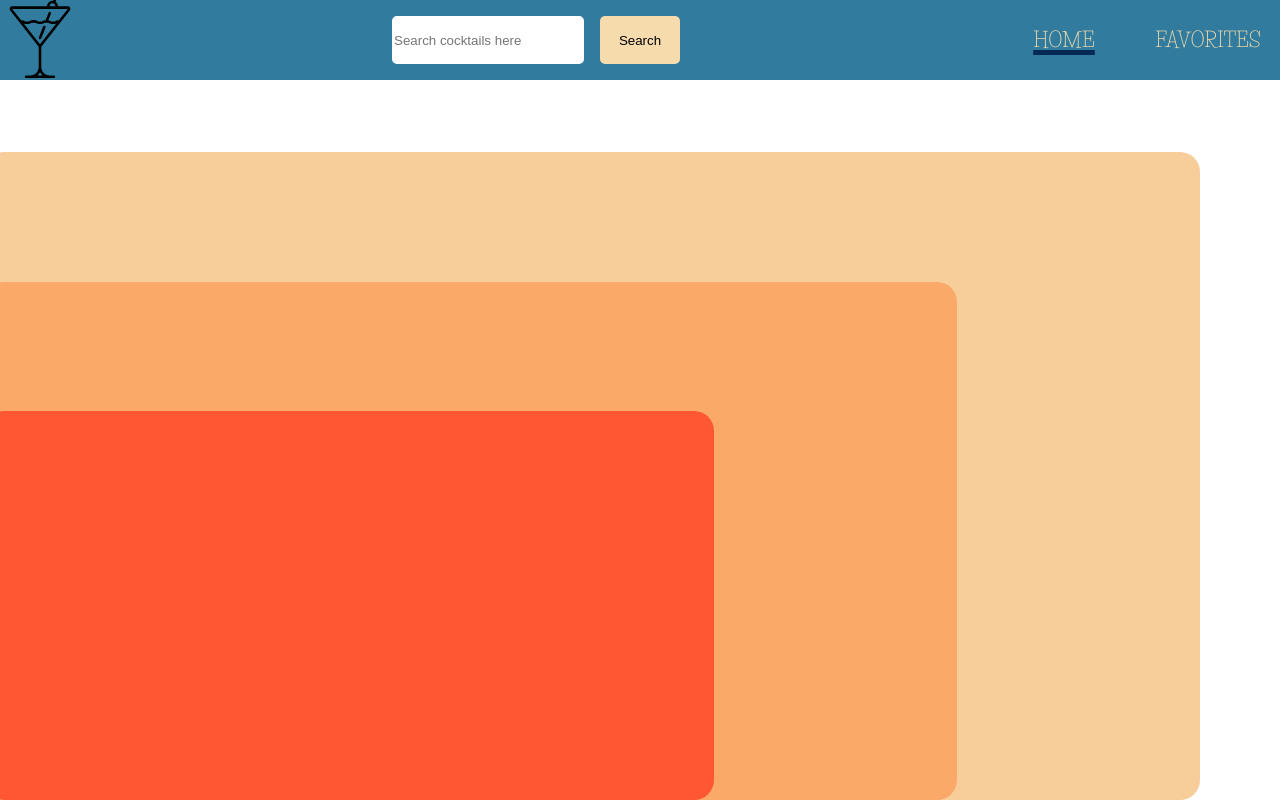
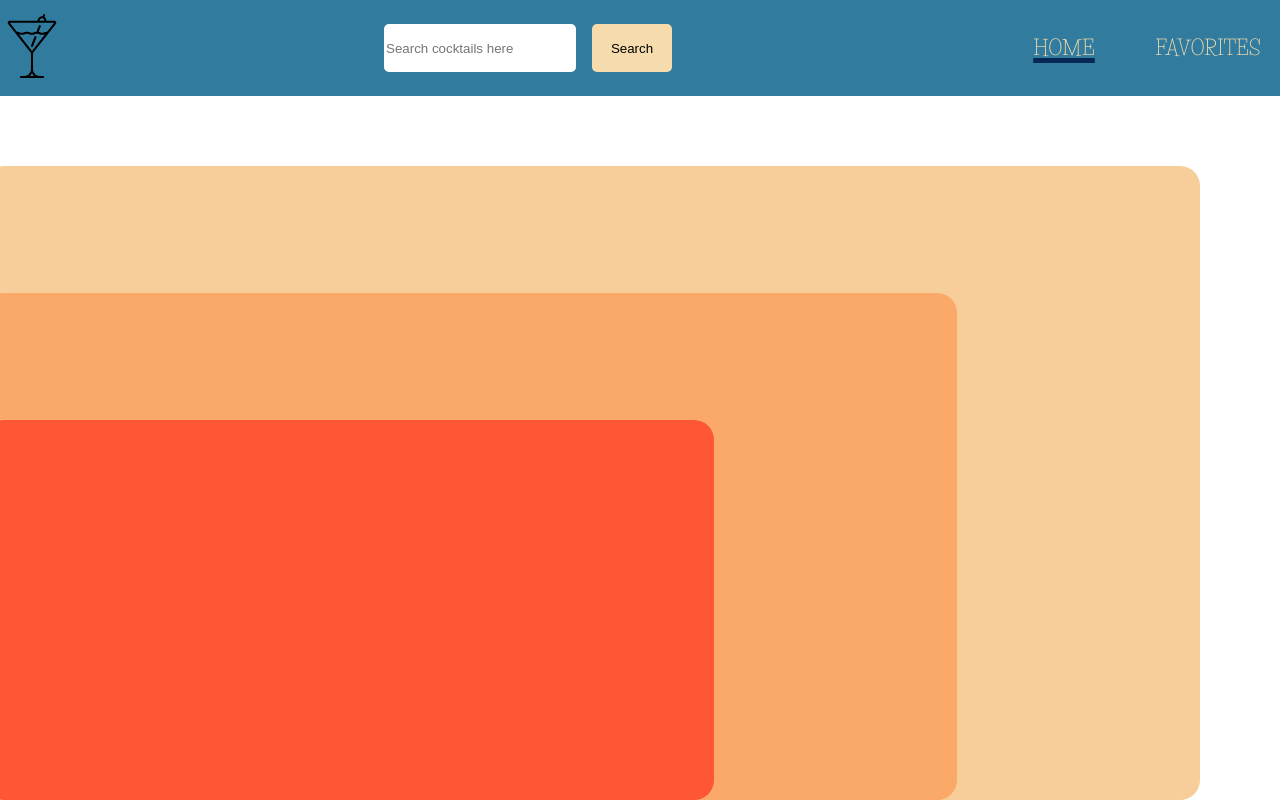
Before and after one commit to Jwensloff/libation-station, a React (Create React App) app: page / in a window 1280 px wide. Built offline with nearby package versions, Linux system fonts and the light colour scheme.

Commit message:
feat: Fix main page formattting issue

```diff
--- a/src/Components/App/App.css
+++ b/src/Components/App/App.css
@@ -1,18 +1,19 @@
 .App {
   text-align: center;
   min-height: 100vh;
-  width: 100;
+  width: 100%;
   box-sizing: border-box;
   overflow-y: hidden;
 }
 
 .main {
-  min-height: 90vh;
+  min-height: 85vh;
   display: flex;
   justify-content: center;
   align-items: center;
   position: relative;
-  overflow: hidden;
+  overflow-y: hidden;
+  width: 100%;
 }
 
 .concentric-rings {
@@ -65,6 +66,7 @@
 .app-content{
   position: relative;
   z-index: 1;
+  width: 100%;
 }
 /*
 @media (prefers-reduced-motion: no-preference) {
--- a/src/Components/App/App.js
+++ b/src/Components/App/App.js
@@ -1,5 +1,4 @@
 import NavBar from '../NavBar/NavBar';
-// import Search from '../Search/Search';
 import './App.css';
 import getCocktails from '../../apiCalls';
 import { useEffect, useState } from 'react';
@@ -11,6 +10,7 @@ import Error from '../Error/Error';
 function App() {
   const [cocktails, setCocktails] = useState([]);
   const [error, setError] = useState({ error: false, message: '' });
+
   const [favorites, setFavorites] = useState(() => {
     const savedFaves = localStorage.getItem('Favorites');
     const parsedFaves = JSON.parse(savedFaves);
@@ -63,6 +63,7 @@ function App() {
               path='/'
               element={
                 <>
+                  {!error.error && (
                     <CocktailWrapper
                       error={error}
                       setError={setError}
@@ -71,6 +72,7 @@ function App() {
                       addToFavorites={addToFavorites}
                       cocktails={cocktails}
                     />
+                  )}
                 </>
               }
             />
--- a/src/Components/CocktailWrapper/CocktailWrapper.css
+++ b/src/Components/CocktailWrapper/CocktailWrapper.css
@@ -1,6 +1,6 @@
 .home-view {
   overflow-y: auto;
-  height: 90vh;
+  height: 88vh;
   scrollbar-width: none;
   -webkit-scrollbar-width: none;
 }
@@ -17,7 +17,6 @@
   align-items: center;
   grid-gap: 20px;
   height: 100%;
-  /* overflow: auto; */
 }
 
 .container {
--- a/src/Components/NavBar/NavBar.css
+++ b/src/Components/NavBar/NavBar.css
@@ -10,7 +10,7 @@
   top: 0;
   background-color: rgba(49, 124, 158);
   width: 100%;
-  height: 10vh;
+  height: 12vh;
 }
 
 .btn-wrapper{
@@ -22,7 +22,7 @@
 .see-faves-btn {
   display: flex;
   color: rgb(246,220,172);
-  min-height: 5rem;
+  min-height: 4rem;
   width: 9rem;
   text-decoration: none;
   text-transform: uppercase;
@@ -49,5 +49,5 @@
 }
 
 .cocktail-svg{
- height: 5rem;
+ height: 4rem;
 }
--- a/src/Components/SingleCocktail/SingleCocktail.js
+++ b/src/Components/SingleCocktail/SingleCocktail.js
@@ -50,8 +50,8 @@ function SingleCocktail({
           </button>
         )}
         <h2 className='name'>{name}</h2>
-        {/* <ul className='ingredients-list'>Ingredients: {formattedIngredients}</ul>
-      <p>Instructions: {instructions}</p> */}
+        <ul className='ingredients-list'>Ingredients: {formattedIngredients}</ul>
+      <p>Instructions: {instructions}</p>
       </div>
     </div>
   );
```
Lines whose indentation alone changed are shown as unchanged.
